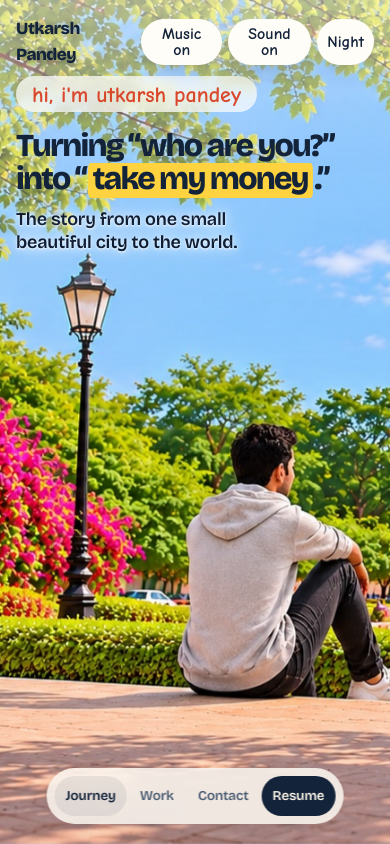
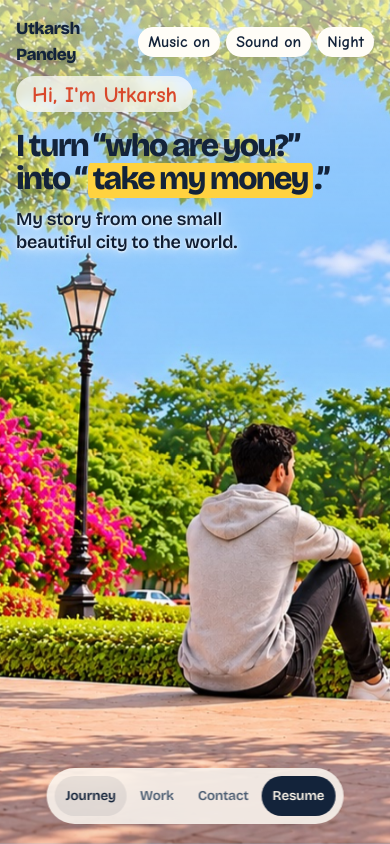
Before and after one commit to utkarshpandey-200/portfolio, a plain HTML site: page index.html in a window 390 px wide. Shown: the top 844 px of the page. Drawn offline with nearby package versions, Linux system fonts and the light colour scheme; animation ran at ten frames a second; a web font is replaced by a local one.

Commit message:
Update hero copy and keep top bar on one line on phones
Co-Authored-By: Claude Sonnet 5.5 <noreply@anthropic.com>

```diff
--- a/index.html
+++ b/index.html
@@ -63,6 +63,8 @@ html[data-theme="night"] .hl { color: #13233A; }
 .bar .name { font-weight: 800; letter-spacing: -.03em; text-decoration: none; }
 .toggle { padding: 8px 14px; border-radius: 999px; background: var(--card); box-shadow: var(--shadow-sm); font: 700 18px/1 var(--hand); transition: transform .4s var(--spring); }
 .toggle:hover { transform: scale(1.06) rotate(-2deg); }
+.toggle { white-space: nowrap; }
+@media (max-width: 480px) { .toggle { padding: 7px 11px; font-size: 16px; } }
 .toggle.wait { animation: nudge 1.8s ease-in-out infinite; }
 @keyframes nudge { 0%, 100% { box-shadow: var(--shadow-sm), 0 0 0 0 rgba(255,210,63,.0); } 50% { box-shadow: var(--shadow-sm), 0 0 0 6px rgba(255,210,63,.45); } }
 @media (prefers-reduced-motion: reduce) { .toggle.wait { animation: none; } }
@@ -516,12 +518,12 @@ footer { padding-top: 22px; text-align: center; color: var(--ink-2); font: 700 1
   <section class="hero">
     <div class="hero-img"><img src="assets/hero/lucknow.jpg?v=3" alt="Utkarsh sitting in a Lucknow park, looking at the Rumi Darwaza" fetchpriority="high"><img class="night" src="assets/hero/lucknow-night.jpg?v=3" alt="" aria-hidden="true"></div>
     <div class="wrap on" id="heroWrap">
-      <p class="kicker">hi, i'm utkarsh pandey</p>
+      <p class="kicker">Hi, I'm Utkarsh</p>
       <h1>
-        <span class="ln"><span style="--dl:.2s">Turning &ldquo;who are you?&rdquo;</span></span>
+        <span class="ln"><span style="--dl:.2s">I turn &ldquo;who are you?&rdquo;</span></span>
         <span class="ln"><span style="--dl:.4s">into &ldquo;<span class="hl b-sun">take my money</span>.&rdquo;</span></span>
       </h1>
-      <p class="lead" style="animation: rise 1.2s var(--ease) .7s both">The story from one small beautiful city to the world.</p>
+      <p class="lead" style="animation: rise 1.2s var(--ease) .7s both">My story from one small beautiful city to the world.</p>
       </div>
     <span class="hint">scroll to walk the path &darr;</span>
   </section>
@@ -690,7 +692,7 @@ footer { padding-top: 22px; text-align: center; color: var(--ink-2); font: 700 1
   var CHORDS = [[60, 64, 67, 71], [57, 60, 64, 67], [57, 60, 65, 69], [59, 62, 64, 67]], BASS = [48, 45, 41, 43];
   var ARP = [0, -1, 2, -1, 3, -1, 2, -1, 1, -1, 2, -1, 3, -1, 4, -1];
   function hz(m) { return 440 * Math.pow(2, (m - 69) / 12); }
-  function paintMusic() { mbtn.textContent = !mus.on ? 'Music off' : (mus.run || mus.hold) ? 'Music on' : 'Tap for music'; mbtn.classList.toggle('wait', mus.on && !mus.run && !mus.hold); mbtn.setAttribute('aria-pressed', String(mus.on)); }
+  function paintMusic() { mbtn.textContent = !mus.on ? 'Music off' : (mus.run || mus.hold) ? 'Music on' : 'Play music'; mbtn.classList.toggle('wait', mus.on && !mus.run && !mus.hold); mbtn.setAttribute('aria-pressed', String(mus.on)); }
   function voice(type, f, t, dur, vol, dest, atk, rel) {
     var c = actx, o = c.createOscillator(), g = c.createGain(); o.type = type; o.frequency.value = f;
     g.gain.setValueAtTime(.0001, t); g.gain.linearRampToValueAtTime(vol, t + atk); g.gain.setTargetAtTime(.0001, t + dur, rel);
```
